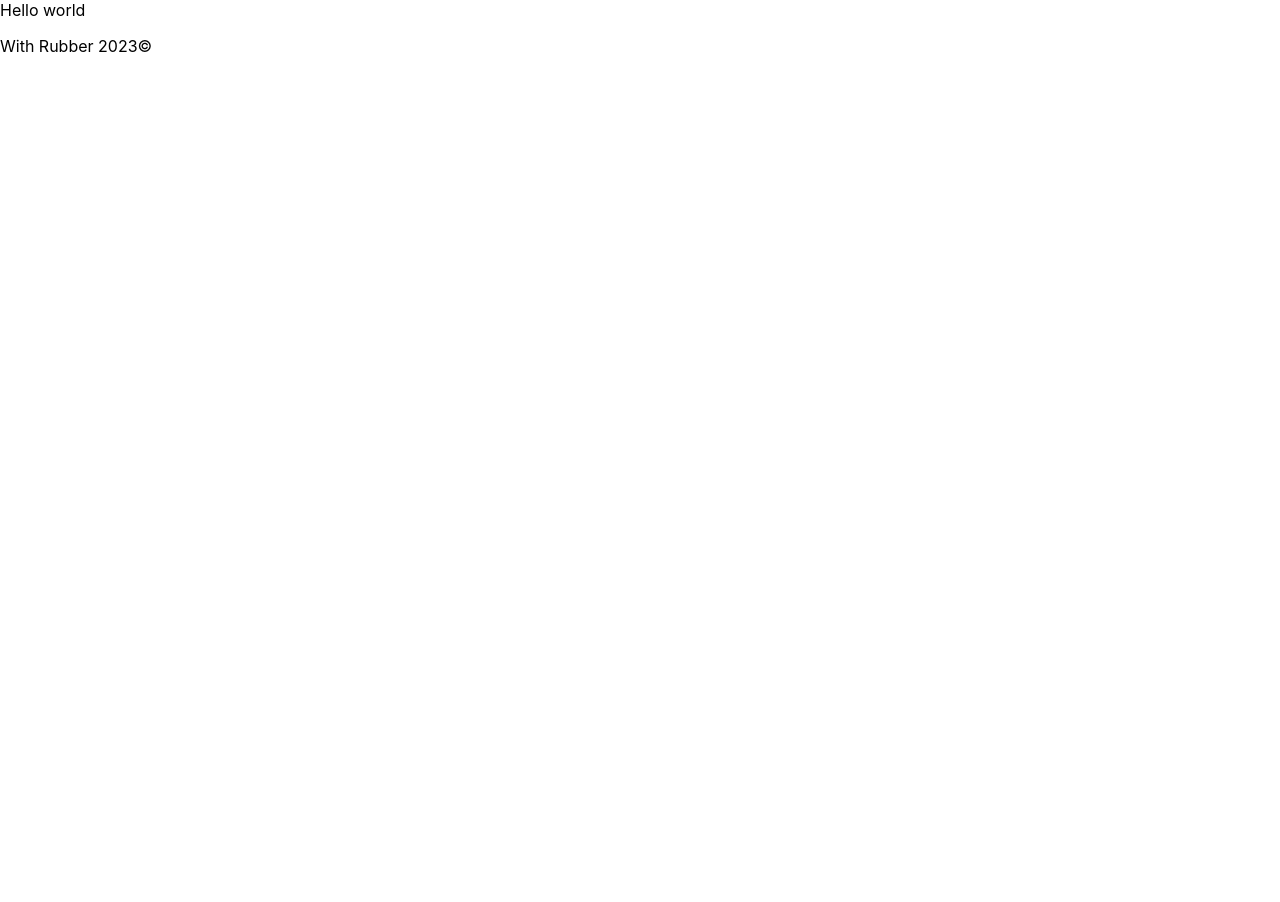
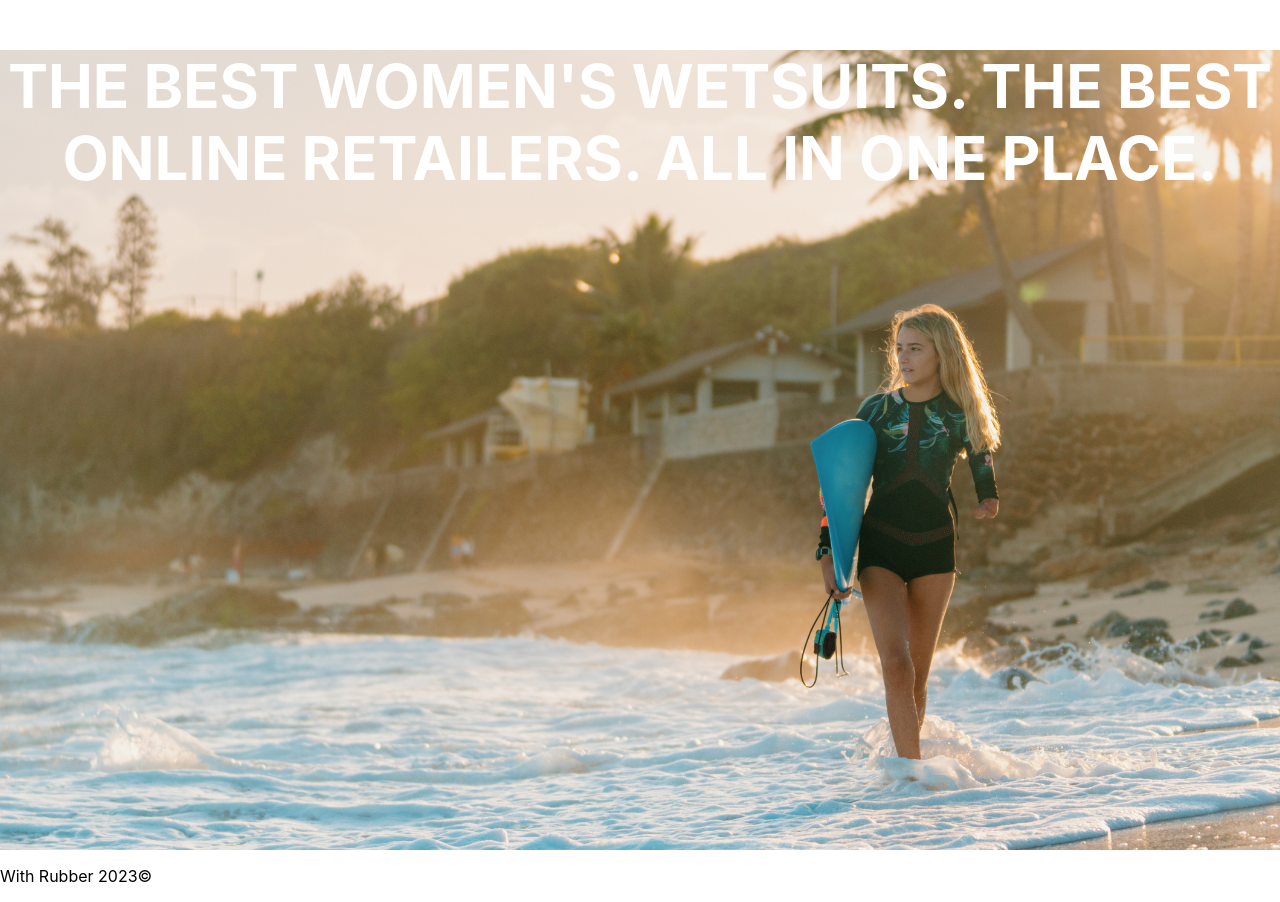
Before and after one commit to DamarisTorrent/Capstone-Project, a React (Create React App) app in the folder ui/: page / in a window 1280 px wide. Before the commit the page ends 800 px from the top, so only its background shows below. Built offline with nearby package versions, Linux system fonts and the light colour scheme; no server answers.

Commit message:
Created landing page with background image and text

```diff
--- a/ui/src/App.css
+++ b/ui/src/App.css
@@ -0,0 +1,13 @@
+.homepage-bgimage {
+  background: url('./assets/iStock-1178053903.jpg');
+  height: 100vh;
+  background-position: center;
+  background-repeat: no-repeat;
+  background-size: cover
+}
+
+.header {
+  font-size: 60px;
+  color: white;
+  text-align: center;
+}
--- a/ui/src/mocks/handlers.js
+++ b/ui/src/mocks/handlers.js
@@ -7,12 +7,12 @@ import { rest } from 'msw'
 const baseUrl = process.env.REACT_APP_API_URL || 'http://localhost:9000'
 
 export const handlers = [
-  rest.get(`${baseUrl}/user/token`, (req, res, ctx) => { // capture "GET /greeting" requests
+  // rest.get(`${baseUrl}/user/token`, (req, res, ctx) => { // capture "GET /greeting" requests
 
-    return res(ctx.json({username: "dantewanders"})) // respond using a mocked JSON body
-  }),
-  rest.get(`${baseUrl}/leaderboard`, (req, res, ctx) => { // capture "GET /greeting" requests
-    return res(ctx.json(leaderboard)) // respond using a mocked JSON body
-  }),
+  //   return res(ctx.json({username: "dantewanders"})) // respond using a mocked JSON body
+  // }),
+  // rest.get(`${baseUrl}/leaderboard`, (req, res, ctx) => { // capture "GET /greeting" requests
+  //   return res(ctx.json(leaderboard)) // respond using a mocked JSON body
+  // }),
 
 ]
--- a/ui/src/views/Home/index.js
+++ b/ui/src/views/Home/index.js
@@ -1,10 +1,17 @@
+import "../../App.css"
 
-import "../../App.css";
+function Home() {
+
+  return(
+    <>
+    <div>
+      <div className="container homepage-bgimage">
+      <div> <h2 className="header">THE BEST WOMEN'S WETSUITS. THE BEST ONLINE RETAILERS. ALL IN ONE PLACE.</h2> </div>
+      </div>
+    </div>
+    </>
+  )
+}
 
 
-function Home() {
-  return (
-    <div>Hello world</div>
-  )
-}
 export default Home;
```
Also changed, not shown: ui/src/assets/iStock-1178053903.jpg (added).
